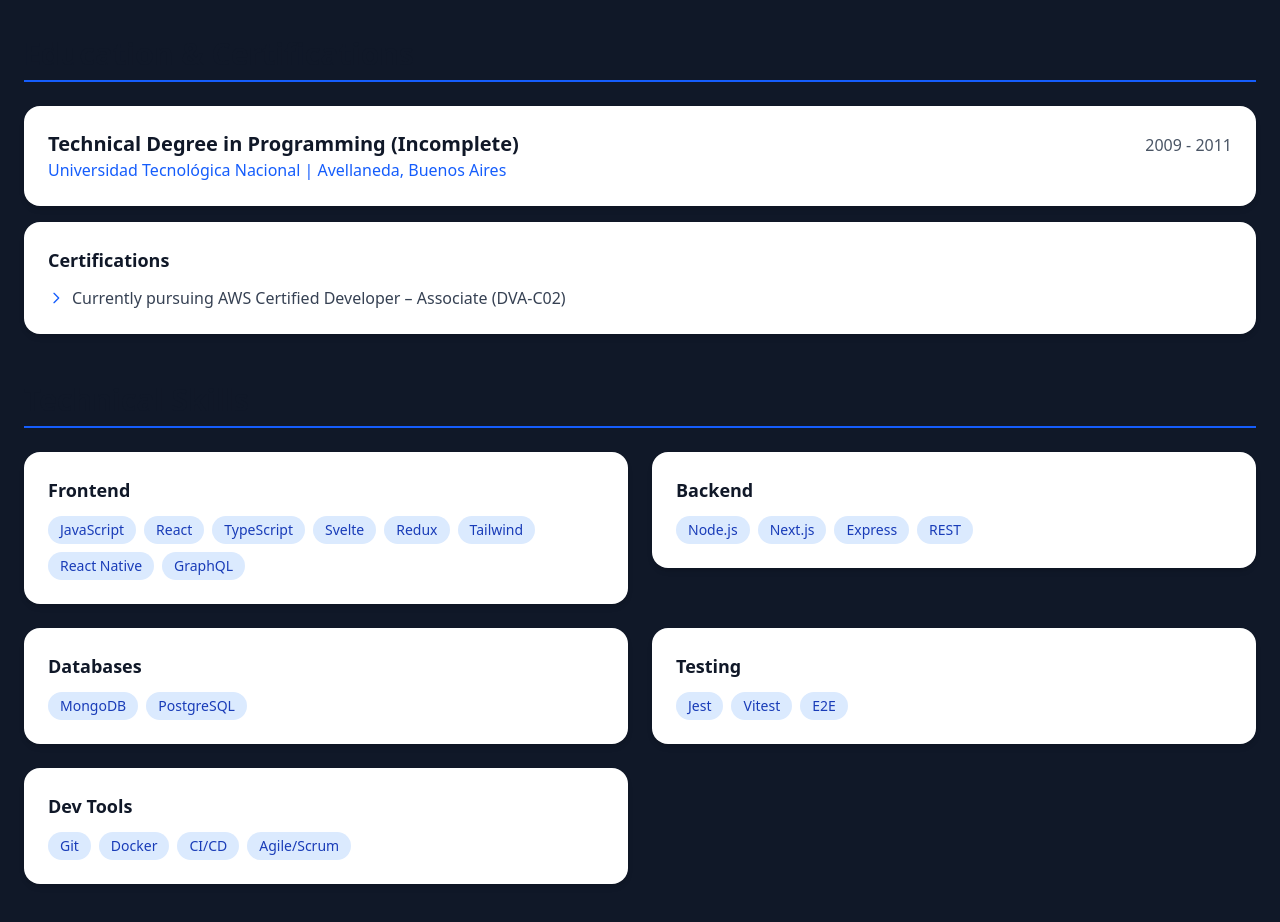
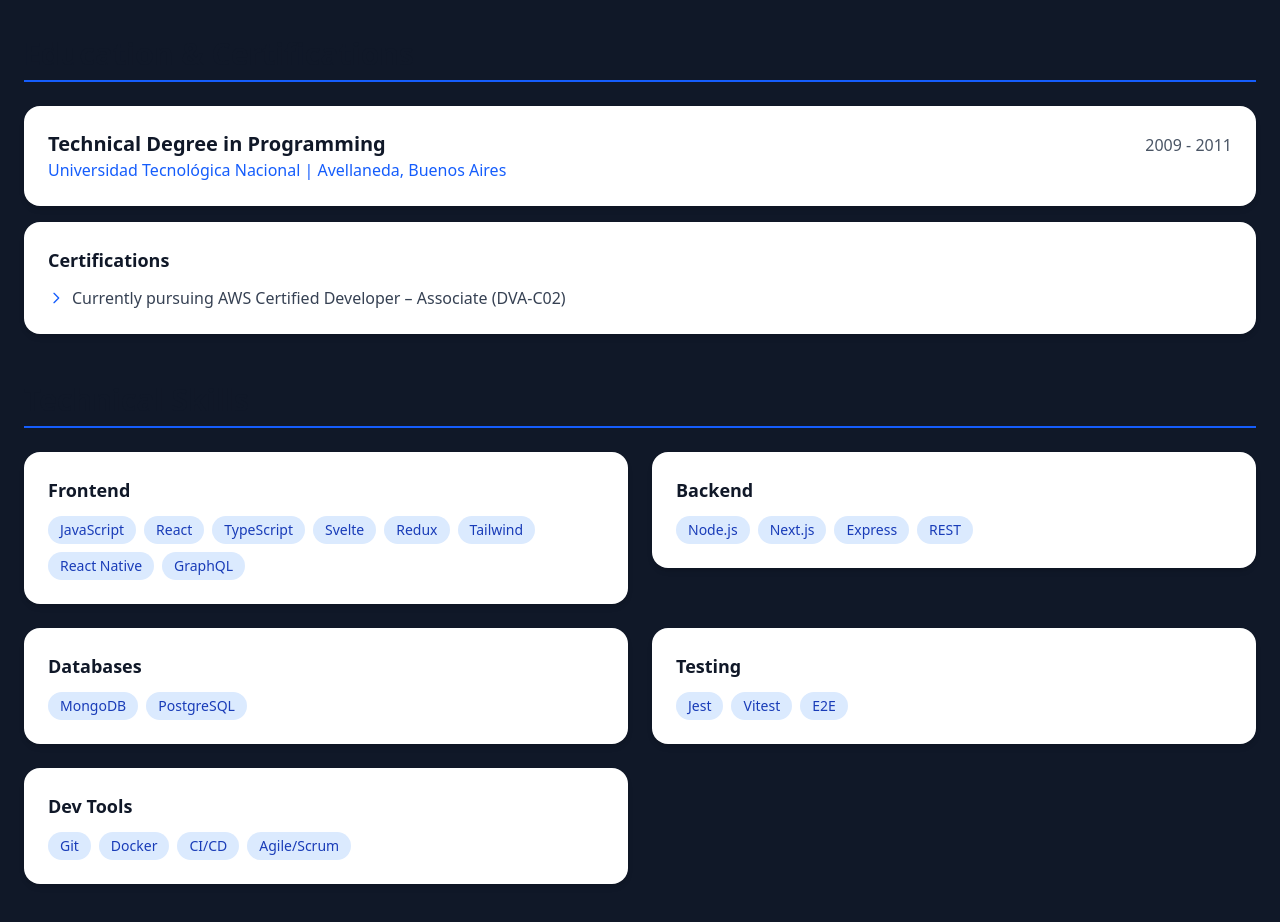
Before and after one commit to MarianoRDZ/website-react, a React (Vite) app: page /cv in a window 1280 px wide. Shown: the part 2100-3022 px from the top of the page. Built offline with nearby package versions, Linux system fonts and the light colour scheme.

Commit message:
content: actualizar educación y PDF del CV
Eliminar "(Incomplete)" del título de la carrera en portfolio.config.js,
en.json y es.json para reflejar el CV actualizado. Incluye el nuevo PDF.

```diff
--- a/portfolio.config.js
+++ b/portfolio.config.js
@@ -152,7 +152,7 @@
   education: [
     {
       id: 1,
-      degree: 'Technical Degree in Programming (Incomplete)',
+      degree: 'Technical Degree in Programming',
       institution: 'Universidad Tecnológica Nacional',
       location: 'Avellaneda, Buenos Aires',
       period: '2009 - 2011',
--- a/src/i18n/locales/en.json
+++ b/src/i18n/locales/en.json
@@ -113,7 +113,7 @@
       }
     },
     "educationData": {
-      "degree": "Technical Degree in Programming (Incomplete)",
+      "degree": "Technical Degree in Programming",
       "institution": "Universidad Tecnológica Nacional",
       "location": "Avellaneda, Buenos Aires"
     },
--- a/src/i18n/locales/es.json
+++ b/src/i18n/locales/es.json
@@ -113,7 +113,7 @@
       }
     },
     "educationData": {
-      "degree": "Tecnicatura en Programación (Incompleto)",
+      "degree": "Tecnicatura en Programación",
       "institution": "Universidad Tecnológica Nacional",
       "location": "Avellaneda, Buenos Aires"
     },
```
Also changed, not shown: 1 other file (tests, documents, lock files or other folders).
